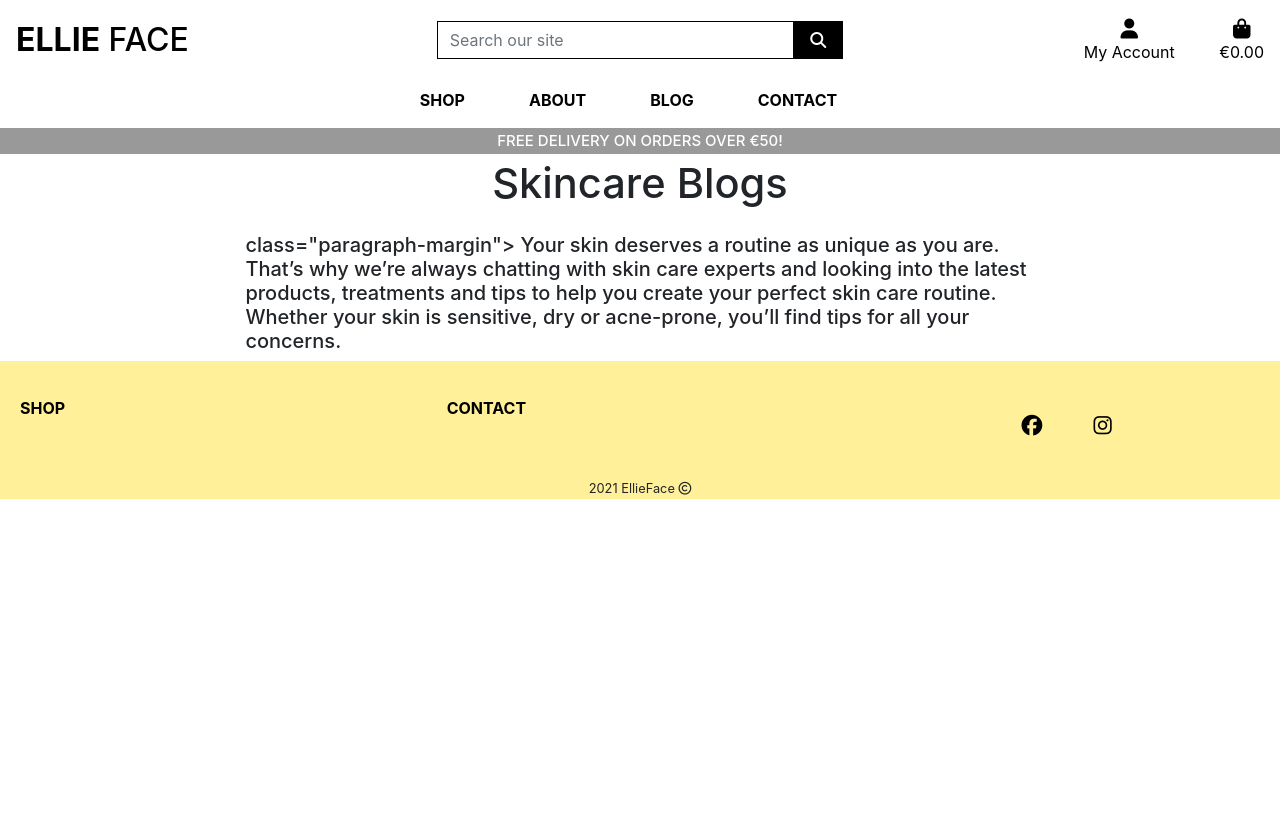
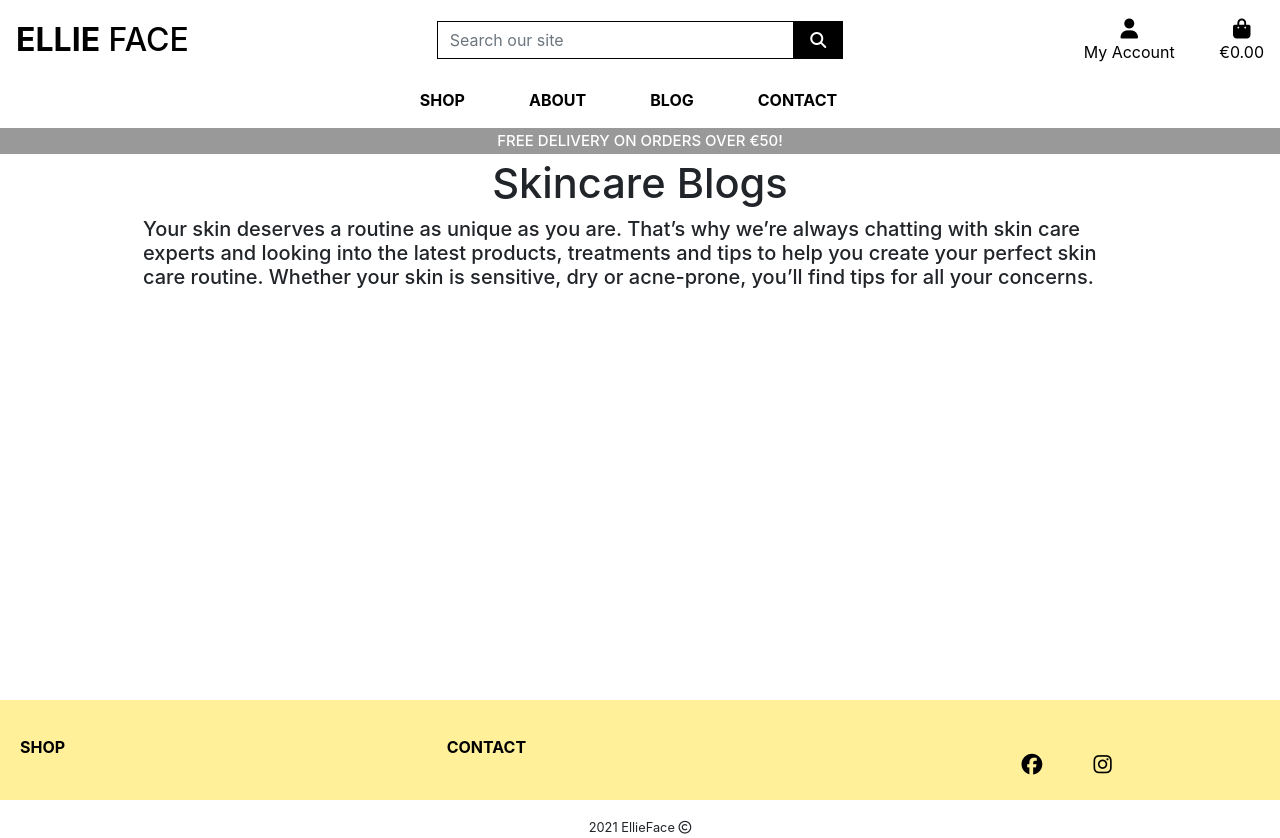
Before and after one commit to asplesa/ellie_face, a Django app: page /blog/ in a window 1280 px wide. Before the commit the page ends 499 px from the top, so only its background shows below. Run offline with Django 3.2, Linux system fonts and the light colour scheme; data that the repository does not hold is empty; some libraries are stand-ins or nearby versions.

Commit message:
Deployment part 1

```diff
--- a/blog/templates/blog/blog.html
+++ b/blog/templates/blog/blog.html
@@ -18,11 +18,12 @@
     <section>
         <div class="container-fluid">
             <div class="container">
-                <div class="row mt-3">
-                    <div class="container">
-                        <h5> class="paragraph-margin">
+                <div class="row">
+                  <div class= col-12>
+                        <h5>
                             Your skin deserves a routine as unique as you are. That’s why we’re always chatting with skin care experts and looking into the latest products, treatments and tips to help you create your perfect skin care routine. Whether your skin is sensitive, dry or acne-prone, you’ll find tips for all your concerns.
                         </h5>
+                    </div>
                     </div>
                 </div>
             </div>
--- a/ellie_face/settings.py
+++ b/ellie_face/settings.py
@@ -11,6 +11,7 @@ https://docs.djangoproject.com/en/3.2/ref/settings/
 """
 
 import os
+import dj_database_url
 
 # Build paths inside the project like this: BASE_DIR / 'subdir'.
 BASE_DIR = os.path.dirname(os.path.dirname(os.path.abspath(__file__)))
--- a/requirements.txt
+++ b/requirements.txt
@@ -1,10 +1,12 @@
 asgiref==3.4.0
+dj-database-url==0.5.0
 Django==3.2.4
 django-allauth==0.41.0
 django-countries==7.2.1
 django-crispy-forms==1.12.0
 oauthlib==3.1.1
 Pillow==8.3.0
+psycopg2-binary==2.9.1
 python3-openid==3.2.0
 pytz==2021.1
 requests-oauthlib==1.3.0
--- a/static/css/base.css
+++ b/static/css/base.css
@@ -1,14 +1,18 @@
 *{
     margin:0;
     padding:0;
-    border:0;
 }
 
-html {
-    height: 100%;
-    padding: 0;
-    margin: 0;
-}
+
+body {
+    min-height: 100vh;
+    display: flex;
+    flex-direction: column;
+  }
+
+  main {
+    flex: 1;
+  }
 
 
 .container-fluid {
@@ -98,7 +102,7 @@ a.category-badge > span.badge:hover {
 /* -------------------------------- Footer */
 #footer {
     background-color: #fff099;
-    min-height: 80px;
+    height: 100px;
     font-weight: bold;
     left: 0;
     bottom: 0;
--- a/templates/base.html
+++ b/templates/base.html
@@ -146,8 +146,13 @@
     {% block page_header %}
     {% endblock %}
 
+    <main>
     {% block content %}
     {% endblock %}
+    </main>
+
+    <!-- Footer -->
+    {% include 'includes/footer.html' %}
 
     {% block postloadjs %}
     <script type="text/javascript">
@@ -155,9 +160,6 @@
     </script>
     {% endblock %}
 
-    <!-- Footer -->
-    {% include 'includes/footer.html' %}
-
 </body>
 
 </html>
```
Also changed, not shown: README.md.
